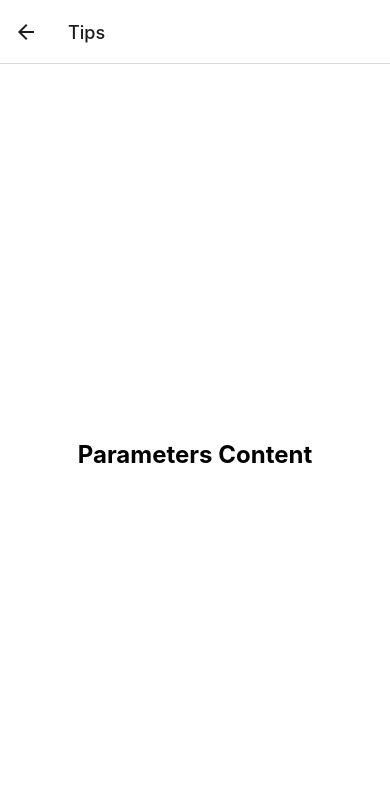
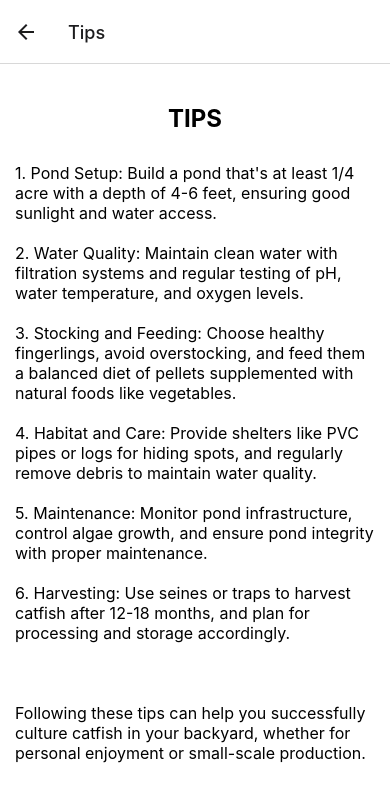
Before and after one commit to airaamarie/Capstone, a React Native app: screen /Tips in a window 390 px wide. Shown: the top 800 px of the page. Built offline with nearby package versions, Linux system fonts and the light colour scheme.

Commit message:
added text in tips.js and food.js

```diff
--- a/comp/Login/login.js
+++ b/comp/Login/login.js
@@ -28,7 +28,7 @@ export default class SignIn extends Component {
       });
       alert("Required Field Is Missing!!!");
     } else {
-      var APIURL = "http://192.168.56.1/CAPSTONE/api/login.php";
+      var APIURL = "http://192.168.1.114/CAPSTONE/api/login.php";
 
       var headers = {
         'Accept': 'application/json',
--- a/comp/Login/style.js
+++ b/comp/Login/style.js
@@ -9,6 +9,7 @@ const styles = StyleSheet.create({
     flex: 1,
     justifyContent: 'center',
     padding: 20,
+    paddingTop: 5,
     backgroundColor: '#fff',
   },
   logo: {
--- a/comp/Signup/signup.js
+++ b/comp/Signup/signup.js
@@ -29,7 +29,7 @@ export default class SignUp extends Component {
     } else if (upass !== confirmPw) {
       alert("Password does not match!!!");
     } else {
-      var InsertAPIURL = "http://192.168.0.189/CAPSTONE/api/signup.php"; // Update URL if using an Android emulator
+      var InsertAPIURL = "http://192.168.1.114/CAPSTONE/api/signup.php"; // Update URL if using an Android emulator
 
       var headers = {
         'Accept': 'application/json',
--- a/comp/guide/food.js
+++ b/comp/guide/food.js
@@ -1,25 +1,60 @@
-// Parameters.js
 import React from 'react';
-import { View, Text, StyleSheet } from 'react-native';
+import { View, Text, StyleSheet, ScrollView } from 'react-native';
 
 const Food = () => {
   return (
-    <View style={styles.container}>
-      <Text style={styles.text}>Parameters Content</Text>
-    </View>
+    <ScrollView contentContainerStyle={styles.container}>
+      <Text style={styles.recommendation}>Recommended Food</Text>
+      <Text style={styles.heading}>Small Fingerlings</Text>
+      <Text style={styles.description}>
+        Feeds may include fish meal or other animal proteins, typically comprising 45-50% protein.
+        Feeds are often in a meal-type form with protein levels of 28 or 32%.
+      </Text>
+
+      <Text style={styles.heading}>Advanced Fingerlings</Text>
+      <Text style={styles.description}>
+        Larger fingerlings are typically fed small floating pellets (1/8 inch diameter) containing 35% protein.
+        Advanced fingerlings (5-6 inches) and food fish are generally fed floating feeds with 28-32% protein, in sizes ranging from 5/32 to 3/16 inches in diameter.
+      </Text>
+
+      <Text style={styles.additional}>
+        Additional Considerations:
+        Antibiotics may also be included in the feed to treat bacterial infections in catfish.
+        It's important to choose the appropriate feed size for different growth seasons or winter conditions.
+      </Text>
+    </ScrollView>
   );
 };
 
 const styles = StyleSheet.create({
   container: {
-    flex: 1,
-    justifyContent: 'center',
+    flexGrow: 1,
+    justifyContent: 'flex-start',
     alignItems: 'center',
     backgroundColor: '#fff',
+    padding: 20,
+    paddingTop: 20, // Reduced value to move content higher
   },
-  text: {
+  recommendation: {
     fontSize: 24,
     fontWeight: 'bold',
+    marginBottom: 20,
+    marginTop: 0, // You can adjust this if needed to fine-tune position
+  },
+  heading: {
+    fontSize: 24,
+    fontWeight: 'bold',
+    marginBottom: 10,
+  },
+  description: {
+    fontSize: 16,
+    textAlign: 'center',
+    marginVertical: 10,
+  },
+  additional: {
+    fontSize: 16,
+    textAlign: 'center',
+    marginTop: 20,
   },
 });
 
--- a/comp/guide/tips.js
+++ b/comp/guide/tips.js
@@ -1,25 +1,62 @@
-// Parameters.js
 import React from 'react';
-import { View, Text, StyleSheet } from 'react-native';
+import { View, StyleSheet, ScrollView, Text, SafeAreaView } from 'react-native';
 
 const Tips = () => {
+  const content = [
+    "1. Pond Setup: Build a pond that's at least 1/4 acre with a depth of 4-6 feet, ensuring good sunlight and water access.",
+    "2. Water Quality: Maintain clean water with filtration systems and regular testing of pH, water temperature, and oxygen levels.",
+    "3. Stocking and Feeding: Choose healthy fingerlings, avoid overstocking, and feed them a balanced diet of pellets supplemented with natural foods like vegetables.",
+    "4. Habitat and Care: Provide shelters like PVC pipes or logs for hiding spots, and regularly remove debris to maintain water quality.",
+    "5. Maintenance: Monitor pond infrastructure, control algae growth, and ensure pond integrity with proper maintenance.",
+    "6. Harvesting: Use seines or traps to harvest catfish after 12-18 months, and plan for processing and storage accordingly.",
+    "",
+    "",
+    "Following these tips can help you successfully culture catfish in your backyard, whether for personal enjoyment or small-scale production."
+  ];
+
   return (
-    <View style={styles.container}>
-      <Text style={styles.text}>Parameters Content</Text>
-    </View>
+    <SafeAreaView style={styles.container}>
+      <ScrollView contentContainerStyle={styles.scrollContainer}>
+        <View style={styles.titleContainer}>
+          <Text style={styles.title}>TIPS</Text>
+        </View>
+        {content.map((item, index) => (
+          <View key={index} style={styles.tipContainer}>
+            <Text style={styles.text}>{item}</Text>
+          </View>
+        ))}
+      </ScrollView>
+    </SafeAreaView>
   );
 };
 
 const styles = StyleSheet.create({
   container: {
-    flex: 1,
-    justifyContent: 'center',
+    flex: 1, // Ensures SafeAreaView takes up the full height of the screen
+    backgroundColor: '#fff',
+    paddingTop: 20, // To avoid overlap with the status bar
+  },
+  scrollContainer: {
+    flexGrow: 1, // Ensures ScrollView takes up the full space available
+    paddingHorizontal: 15,
+    paddingBottom: 20, // Adds space at the bottom for content
+  },
+  titleContainer: {
     alignItems: 'center',
-    backgroundColor: '#fff',
+    marginVertical: 20,
+  },
+  title: {
+    fontSize: 24,
+    fontWeight: 'bold',
+    color: '#000',
+  },
+  tipContainer: {
+    marginVertical: 10,
   },
   text: {
-    fontSize: 24,
-    fontWeight: 'bold',
+    fontSize: 16,
+    color: '#000',
+    textAlign: 'left',
   },
 });
 
--- a/package.json
+++ b/package.json
@@ -31,7 +31,9 @@
     "react-native-reanimated": "~3.10.1",
     "react-native-safe-area-context": "^4.10.8",
     "react-native-screens": "^3.32.0",
+    "react-native-snap-carousel": "^3.9.1",
     "react-native-svg": "15.2.0",
+    "react-native-typing-animation": "^0.1.7",
     "react-native-vector-icons": "^10.1.0",
     "react-native-web": "~0.19.10",
     "react-navigation-stack": "^2.10.4"
```
Also changed, not shown: 2 other files (tests, documents, lock files or other folders).
